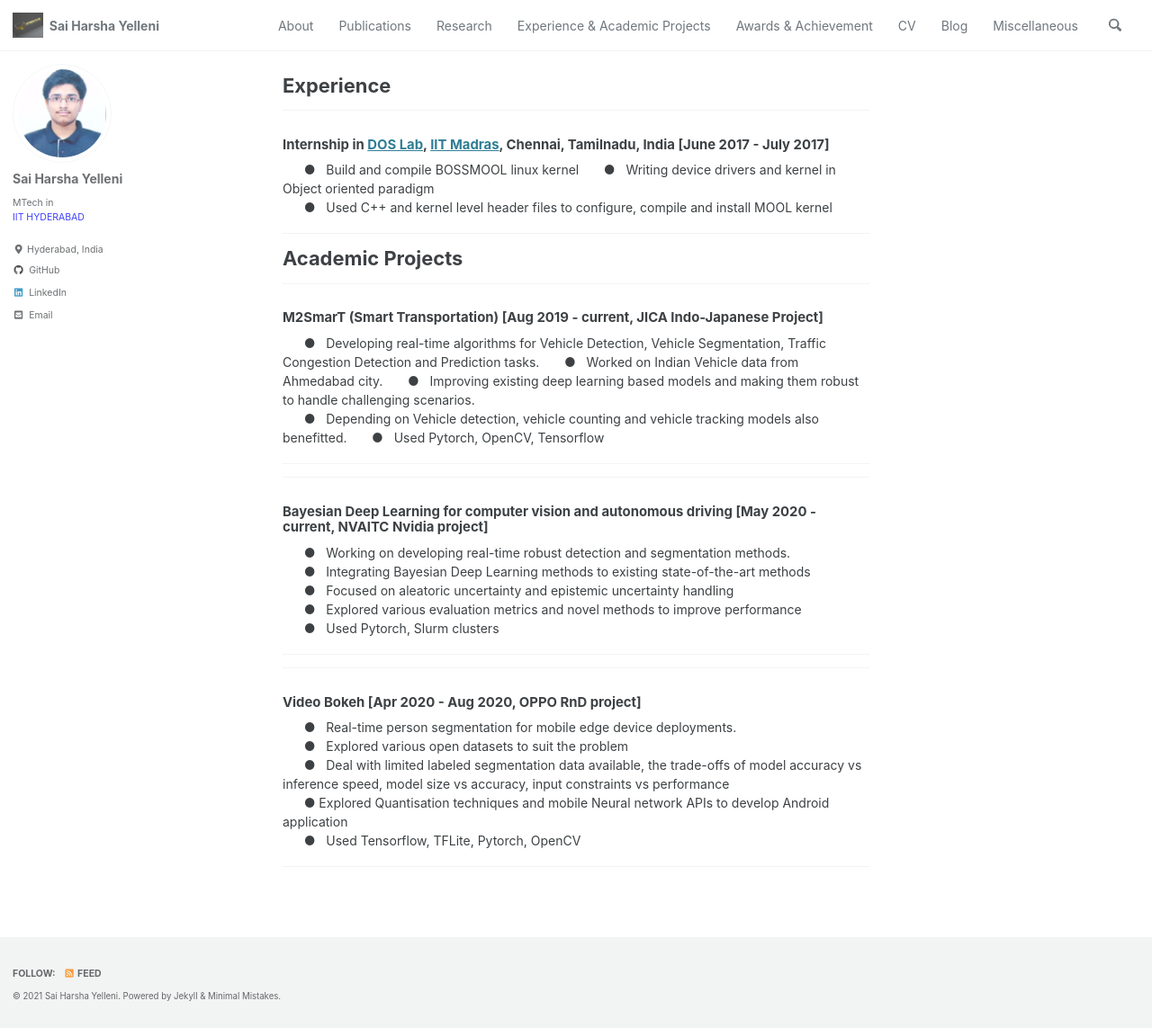
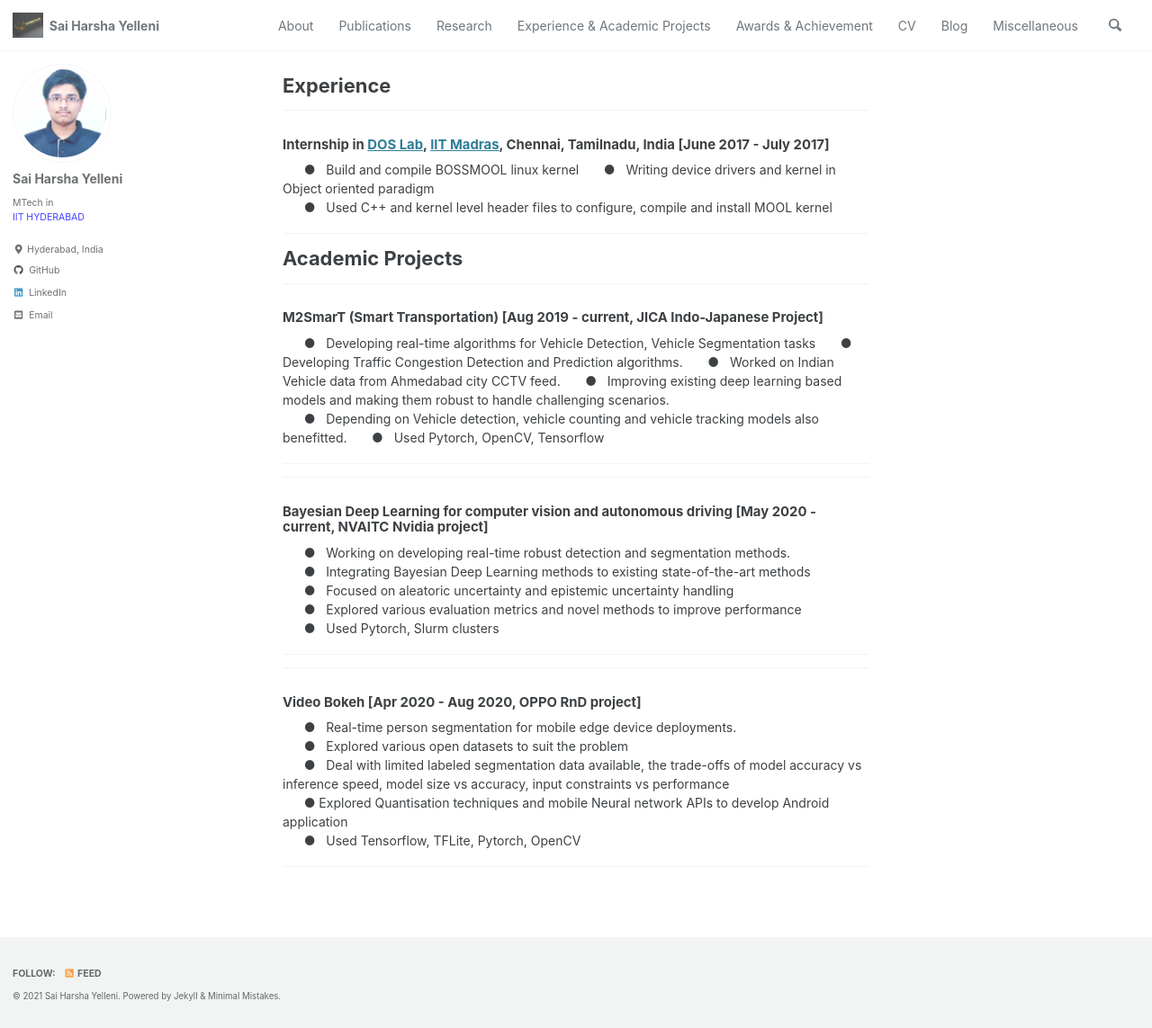
Before and after one commit to harshayelleni/harshayelleni.github.io, a Jekyll site: the page built from _pages/experience_academic_projects.md, in a window 1280 px wide and 1143 px high. Shown: the whole window at 90% size. Built offline with Jekyll 4.4.1, drawn with Linux system fonts in a browser that asks for light colours; cached includes are drawn as plain includes.

Commit message:
Update experience_academic_projects.md

```diff
--- a/_pages/experience_academic_projects.md
+++ b/_pages/experience_academic_projects.md
@@ -15,8 +15,9 @@ permalink: /experience_academic_projects/
 # Academic Projects
 ---
 #### M2SmarT (Smart Transportation) [Aug 2019 - current, JICA Indo-Japanese Project]
-&nbsp; &nbsp; &nbsp; &#9679; &nbsp; Developing real-time algorithms for Vehicle Detection, Vehicle Segmentation, Traffic Congestion Detection and Prediction tasks.
-&nbsp; &nbsp; &nbsp; &#9679; &nbsp; Worked on Indian Vehicle data from Ahmedabad city.
+&nbsp; &nbsp; &nbsp; &#9679; &nbsp; Developing real-time algorithms for Vehicle Detection, Vehicle Segmentation tasks
+&nbsp; &nbsp; &nbsp; &#9679; &nbsp; Developing Traffic Congestion Detection and Prediction algorithms.
+&nbsp; &nbsp; &nbsp; &#9679; &nbsp; Worked on Indian Vehicle data from Ahmedabad city CCTV feed.
 &nbsp; &nbsp; &nbsp; &#9679; &nbsp; Improving existing deep learning based models and making them robust to handle challenging scenarios.
 &nbsp; &nbsp; &nbsp; &#9679; &nbsp; Depending on Vehicle detection, vehicle counting and vehicle tracking models also benefitted.
 &nbsp; &nbsp; &nbsp; &#9679; &nbsp; Used Pytorch, OpenCV, Tensorflow
```
